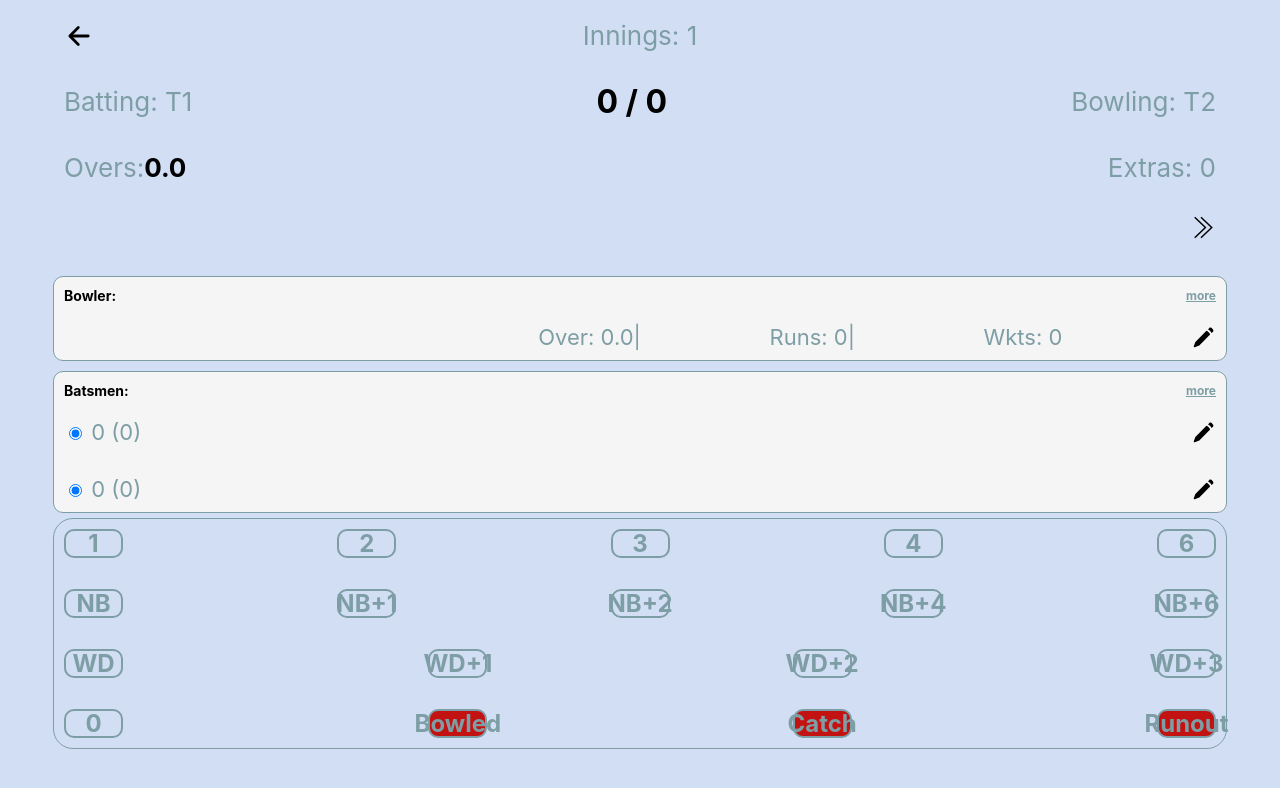
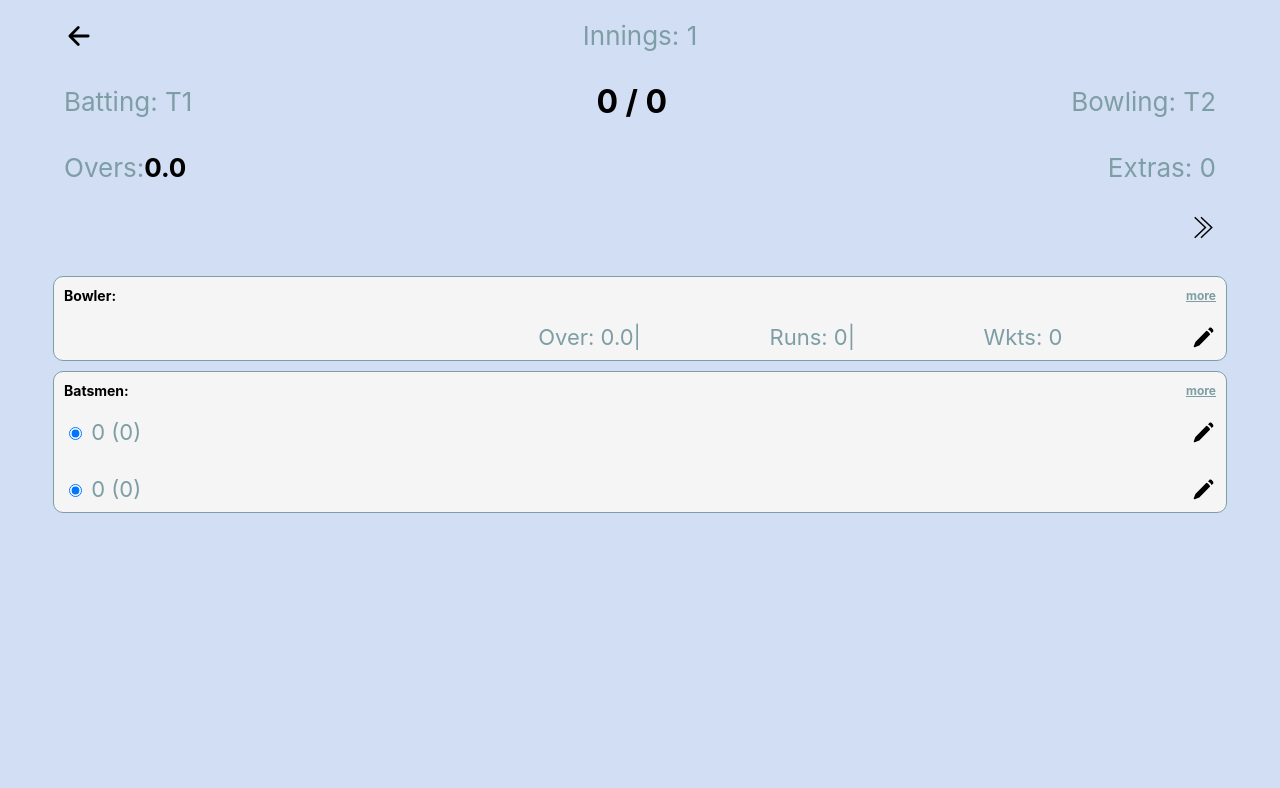
Before and after one commit to rughvi/my-indoor-cricket, a React (Create React App) app: page /game/innings/1 in a window 1280 px wide. Shown: the top 788 px of the page. Built offline with nearby package versions, Linux system fonts and the light colour scheme; no server answers; the database is empty; some icons are missing.

Commit message:
hide score board

```diff
--- a/src/game/innings.tsx
+++ b/src/game/innings.tsx
@@ -205,7 +205,8 @@ const Innings = () => {
                         </div>
                     </div>
                 </div>
-                <ScoreKeyboard onClick={onClickScoreKey} />
+                {((currentBowler?.name?.length ??0) > 0 && (currentBatsman?.name?.length ??0) > 0) &&
+                    <ScoreKeyboard onClick={onClickScoreKey} />}
                 {
                     error.length > 0 &&
                     <div className="error">
```
